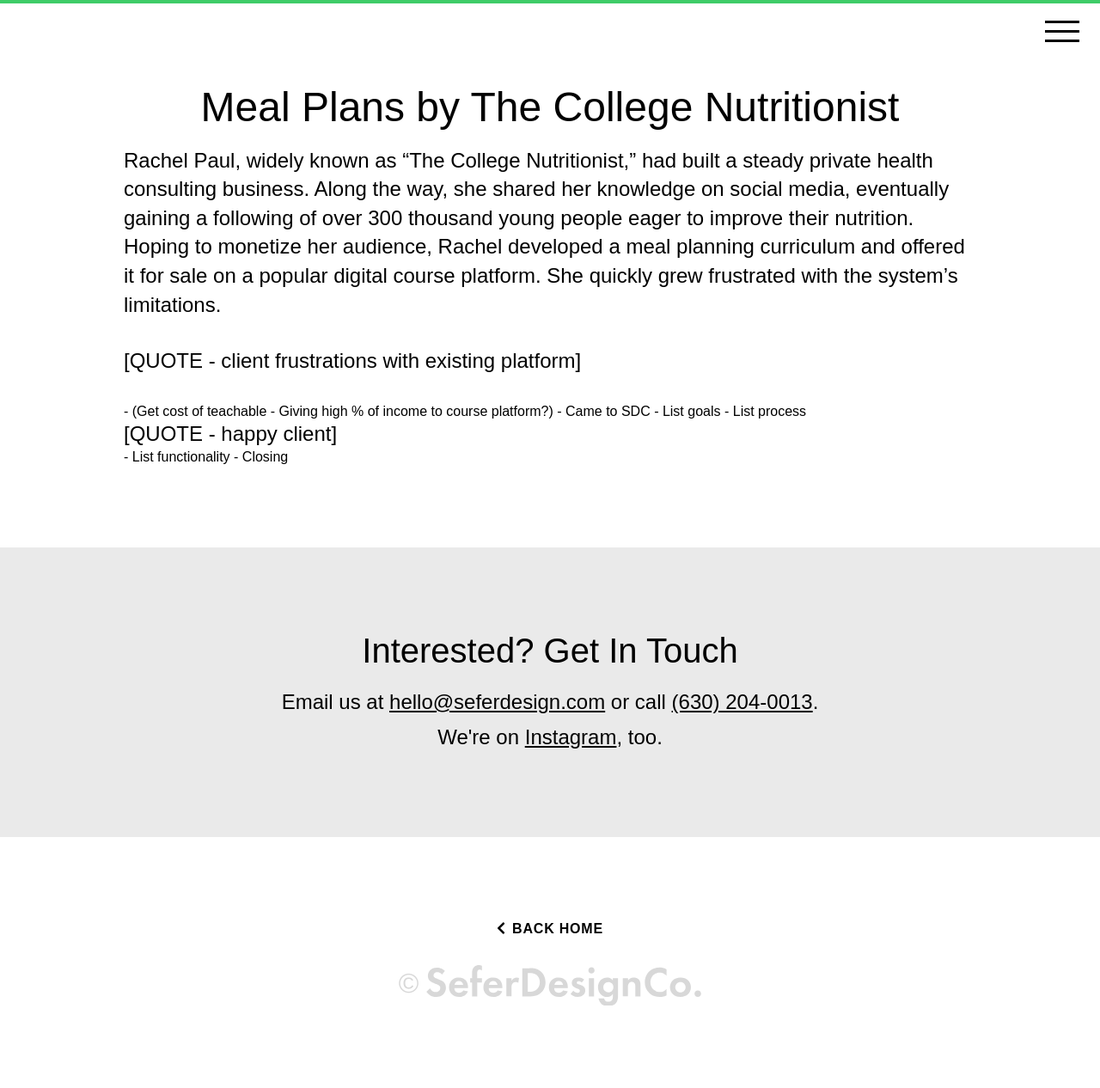
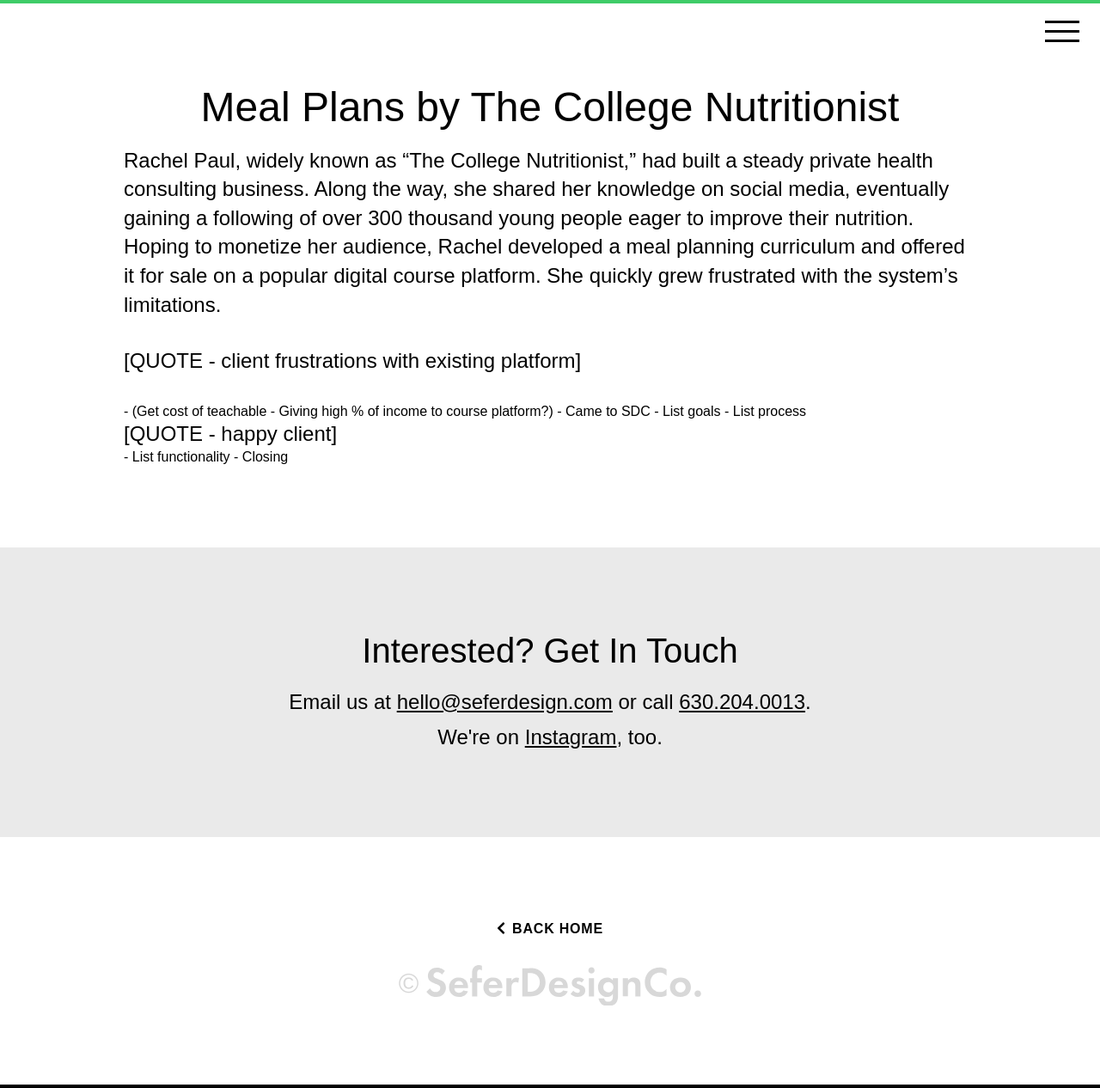
Before and after one commit to SeferDesign/seferdesign.com, a Jekyll site: the page built from meal-plans.html, in a window 1280 px wide. Shown: the whole page at 86% size. Built offline with Jekyll 4.4.1, drawn with Linux system fonts in a browser that asks for light colours; some web fonts are replaced.

Commit message:
Border work

```diff
--- a/_includes/footer.html
+++ b/_includes/footer.html
@@ -1,7 +1,7 @@
 <section id="contact" class="home-section contact" data-menu-title="Contact">
 		<div class="wrapper">
 			<h2><span>Interested?</span> Get In Touch</h2>
-			<p>Email us at <a href="mailto:hello@seferdesign.com?subject=Web%20Design%20Services" target="_blank">hello@seferdesign.com</a> or call <a href="tel:16302040013">(630) 204-0013</a>.<br>We're on <a href="https://instagram.com/seferdesign">Instagram</a>, too.</p>
+			<p>Email us at <a href="mailto:hello@seferdesign.com?subject=Web%20Design%20Services" target="_blank">hello@seferdesign.com</a> or call <a href="tel:16302040013">630.204.0013</a>.<br>We're on <a href="https://instagram.com/seferdesign">Instagram</a>, too.</p>
 		</div>
 	</section>
 
--- a/assets/style/partials/_global.scss
+++ b/assets/style/partials/_global.scss
@@ -1,5 +1,68 @@
 * {
 	box-sizing: border-box;
+}
+
+body {
+
+	position: relative;
+
+	&:before,
+	&:after {
+		content: ' ';
+		z-index: 999999;
+		position: fixed;
+		top: 0px;
+		left: 0px;
+		right: 0px;
+		height: 0.25rem;
+		background: $black;
+	}
+
+	&:before {
+		animation: {
+			name: topBorderLeftToRight;
+			duration: $animation-speed * 1.5;
+			timing-function: linear;
+			fill-mode: forwards;
+		}
+		will-change: right;
+	}
+
+	&:after {
+		position: absolute;
+		top: auto;
+		bottom: 0px;
+	}
+
+	&.case-study-meal-plans:before {
+		background: $green;
+	}
+
+	&.case-study-sdc:before {
+		background: $blue;
+	}
+
+	&.case-study-kellyinthecity:before {
+		background: $red;
+	}
+
+	&.case-study-civilian:before {
+		background: $grey-light;
+	}
+
+	&.nav-active {
+
+		&:before,
+		&:after {
+			background: $white;
+		}
+
+		&:after {
+			position: fixed;
+		}
+
+	}
+
 }
 
 .wrapper {
--- a/assets/style/partials/_nav.scss
+++ b/assets/style/partials/_nav.scss
@@ -159,6 +159,8 @@
 
 	.nav-active & {
 		display: block;
+		border-left: 0.25rem solid $white;
+		border-right: 0.25rem solid $white;
 	}
 
 	a {
--- a/assets/style/partials/sections/_case-studies.scss
+++ b/assets/style/partials/sections/_case-studies.scss
@@ -200,42 +200,3 @@
 	}
 
 }
-
-.page-case-study {
-
-	position: relative;
-
-	&:before {
-		content: ' ';
-		z-index: 999;
-		position: fixed;
-		top: 0px;
-		left: 0px;
-		right: 100%;
-		height: 0.25rem;
-		animation: {
-			name: topBorderLeftToRight;
-			duration: $animation-speed * 1.5;
-			timing-function: linear;
-			fill-mode: forwards;
-		}
-		will-change: right;
-	}
-
-	&.case-study-meal-plans:before {
-		background: $green;
-	}
-
-	&.case-study-sdc:before {
-		background: $blue;
-	}
-
-	&.case-study-kellyinthecity:before {
-		background: $red;
-	}
-
-	&.case-study-civilian:before {
-		background: $grey-light;
-	}
-
-}
```
Also changed, not shown: _includes/style.min.css, 1 other file.
